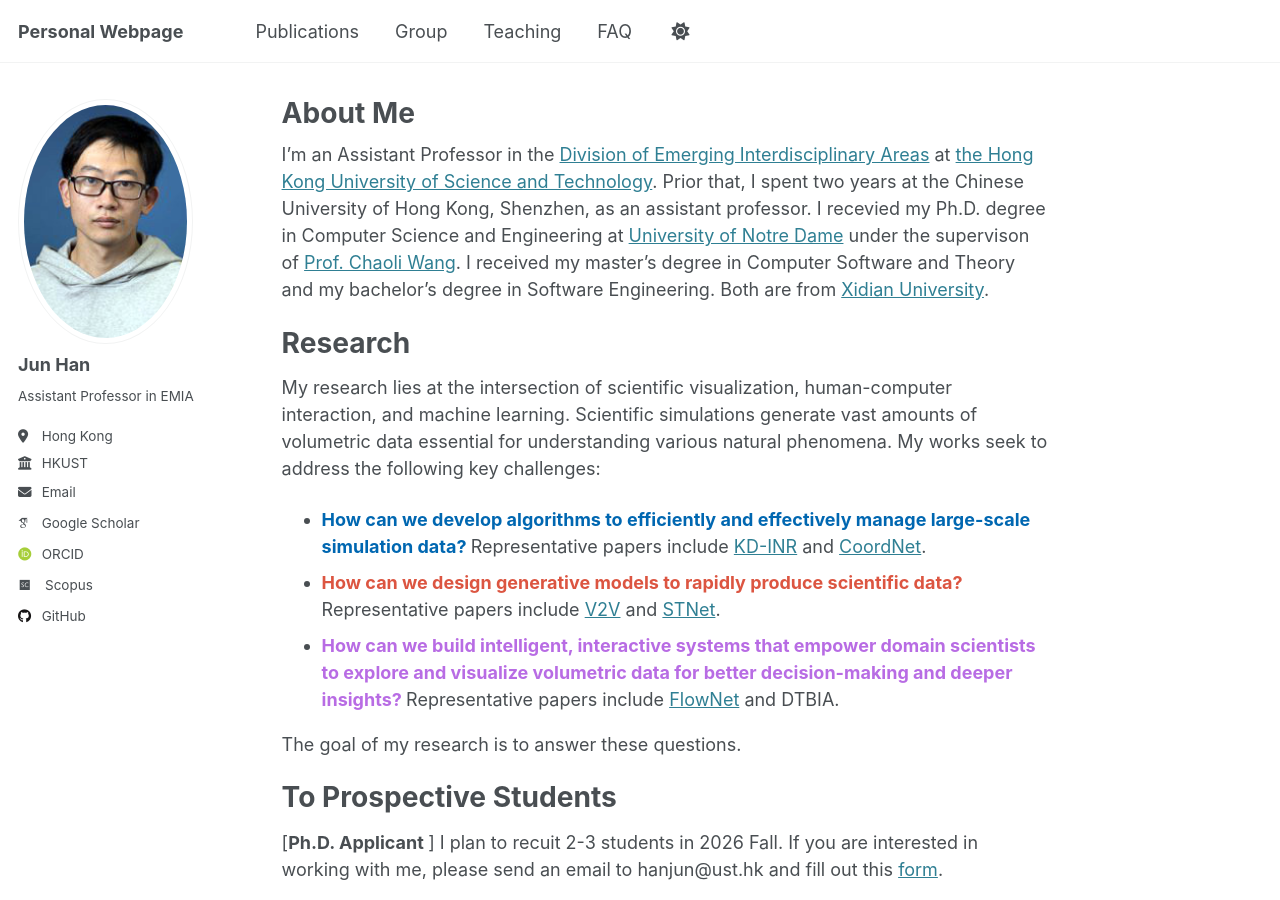
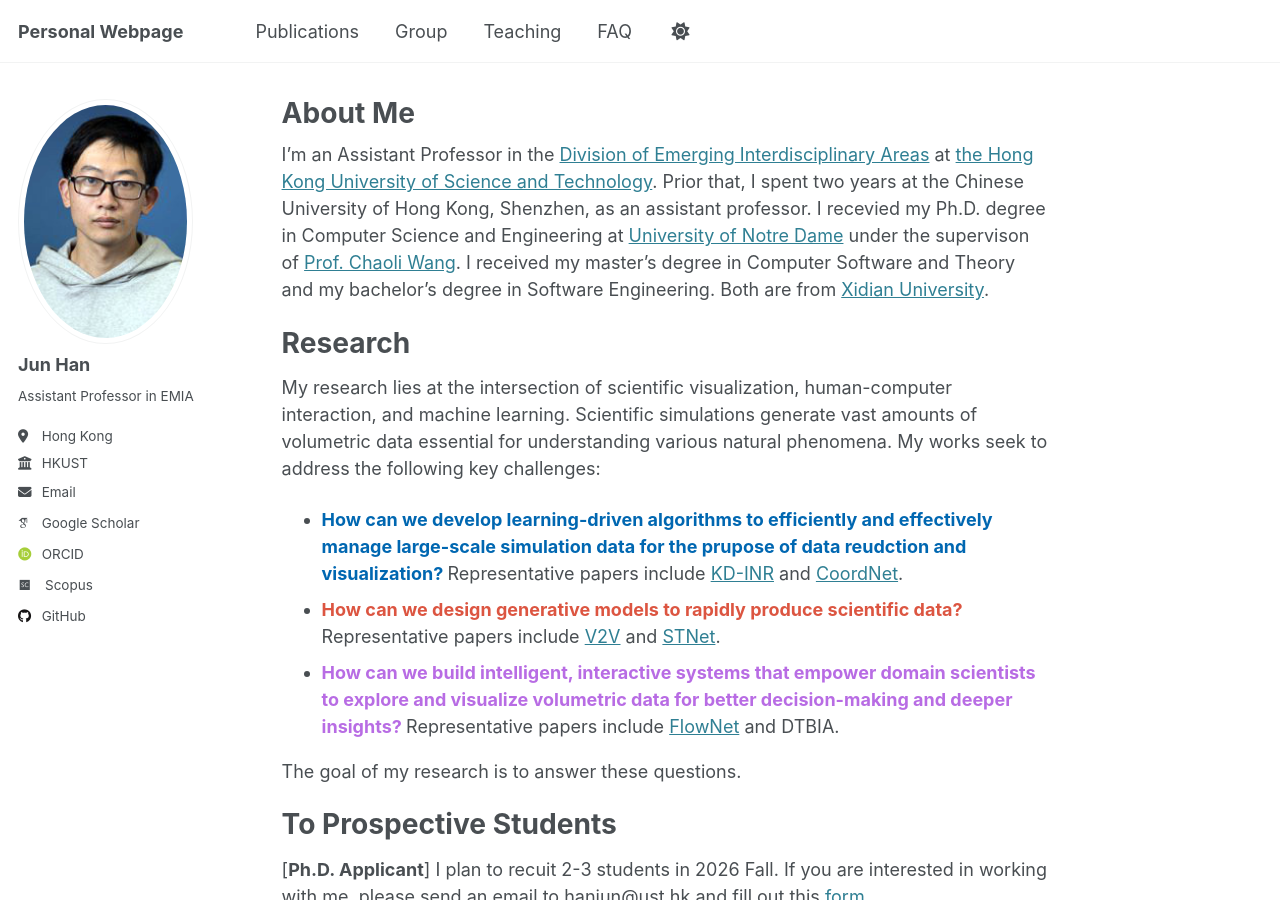
Before and after one commit to stevenhan1991/stevenhan1991.github.io, a Jekyll site: the page built from _pages/about.md, in a window 1280 px wide and 900 px high. Built offline with Jekyll 4.4.1, drawn with Linux system fonts in a browser that asks for light colours; some web fonts are replaced.

Commit message:
Update about.md

```diff
--- a/_pages/about.md
+++ b/_pages/about.md
@@ -12,17 +12,17 @@ I'm an Assistant Professor in the [Division of Emerging Interdisciplinary Areas]
 <h1 id='research'>Research</h1>
 My research lies at the intersection of scientific visualization, human-computer interaction, and machine learning. Scientific simulations generate vast amounts of volumetric data essential for understanding various natural phenomena. My works seek to address the following key challenges:
 <ul>
-<li> <span style="color: #0067B1; font-weight: bold;"> How can we develop algorithms to efficiently and effectively manage large-scale simulation data? </span> Representative papers include <a href='https://ieeexplore.ieee.org/abstract/document/10371224/'>KD-INR</a> and <a href='https://ieeexplore.ieee.org/abstract/document/9852325/'>CoordNet</a>. </li>
+<li> <span style="color: #0067B1; font-weight: bold;"> How can we develop learning-driven algorithms to efficiently and effectively manage large-scale simulation data for the prupose of data reudction and visualization? </span> Representative papers include <a href='https://ieeexplore.ieee.org/abstract/document/10371224/'>KD-INR</a> and <a href='https://ieeexplore.ieee.org/abstract/document/9852325/'>CoordNet</a>. </li>
 <li> <span style="color: #DC5541; font-weight: bold;"> How can we design generative models to rapidly produce scientific data? </span> Representative papers include <a href='https://ieeexplore.ieee.org/document/9230431/'>V2V</a> and <a href='https://ieeexplore.ieee.org/document/9552857/'>STNet</a>. </li>
 <li><span style="color: #B86CE4; font-weight: bold;"> How can we build intelligent, interactive systems that empower domain scientists to explore and visualize volumetric data for better decision-making and deeper insights? </span> Representative papers include <a href='https://ieeexplore.ieee.org/abstract/document/8532319' >FlowNet</a> and DTBIA. </li>
 </ul>
 The goal of my research is to answer these questions.
 
 <h1 id="students">To Prospective Students</h1>
-[<b>Ph.D. Applicant </b>] I plan to recuit 2-3 students in 2026 Fall. If you are interested in working with me, please send an email to hanjun@ust.hk and fill out this <a href='https://forms.gle/FBWqxbXtYLyB9Rkw9'>form</a>.
+[<b>Ph.D. Applicant</b>] I plan to recuit 2-3 students in 2026 Fall. If you are interested in working with me, please send an email to hanjun@ust.hk and fill out this <a href='https://forms.gle/FBWqxbXtYLyB9Rkw9'>form</a>.
 <br />
 
-[<b> Research Assistant and Visiting Student </b>] I have several openings for research assistant and visiting positions focused on developing machine learning-driven solutions for ocean visualization. Interested students are encouraged to reach out via email for further discussion.
+[<b>Research Assistant and Visiting Student</b>] I have several openings for research assistant and visiting positions focused on developing machine learning-driven solutions for ocean visualization. Interested students are encouraged to reach out via email for further discussion.
 <br />
 
 Email Subject: School-Name-Intended Position (Ph.D./Research Assistant/Visiting Student)
```
